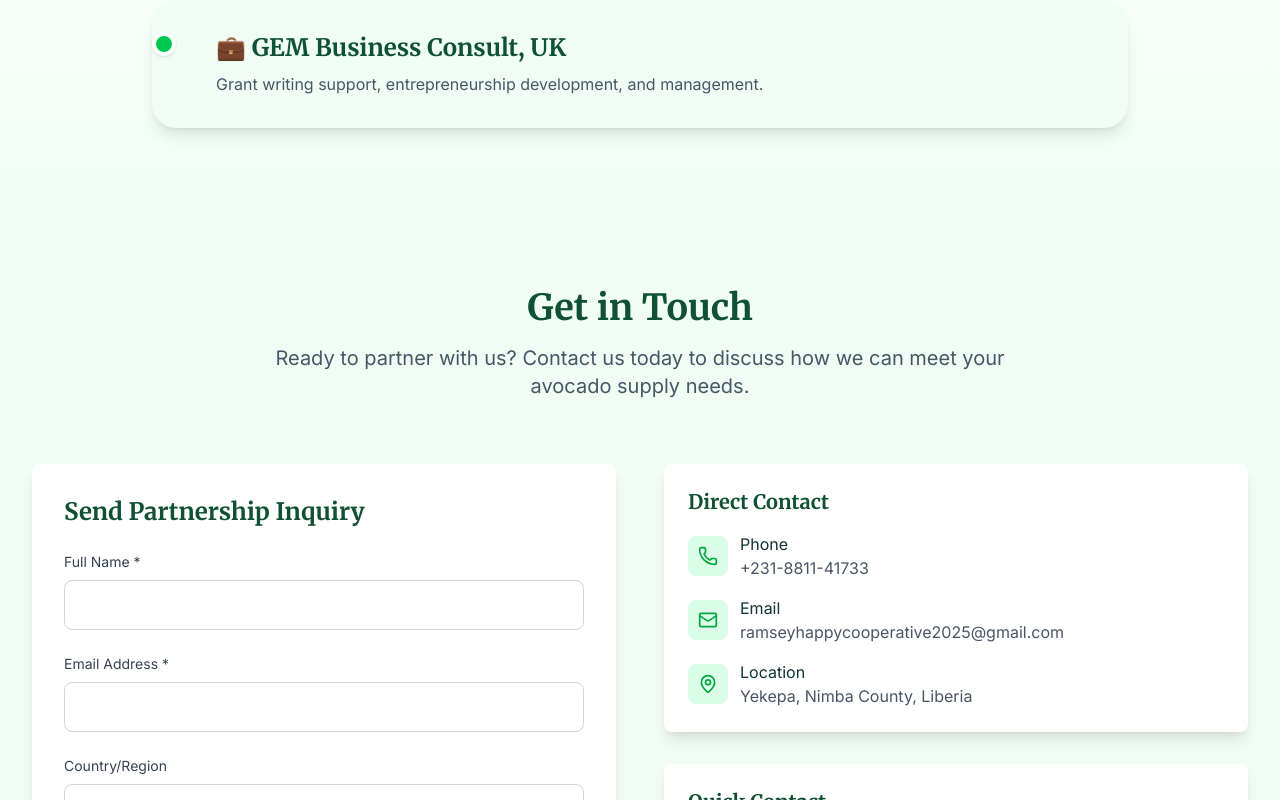
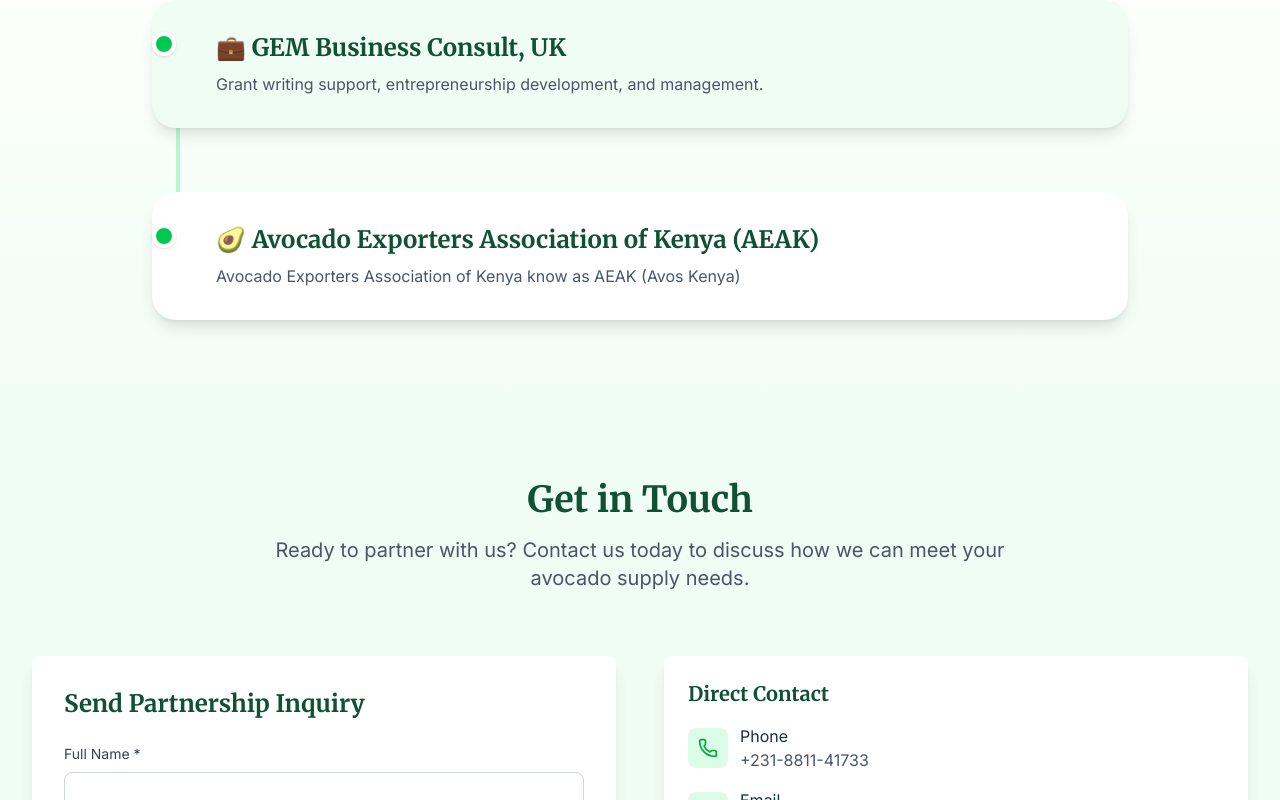
Before and after one commit to Paye11/happyliberia, a React (Vite) app: page / in a window 1280 px wide. Shown: the part 6969-7769 px from the top of the page. Built offline with nearby package versions, Linux system fonts and the light colour scheme.

Commit message:
changes bill

```diff
--- a/src/components/Partners.jsx
+++ b/src/components/Partners.jsx
@@ -21,6 +21,12 @@
       desc: "Grant writing support, entrepreneurship development, and management.",
       points: [],
       bg: "bg-green-50",
+    },
+    {
+      title: "🥑 Avocado Exporters Association of Kenya (AEAK)",
+      desc: "Avocado Exporters Association of Kenya know as AEAK (Avos Kenya)",
+      points: [],
+      bg: "bg-white",
     },
   ];
 
```
